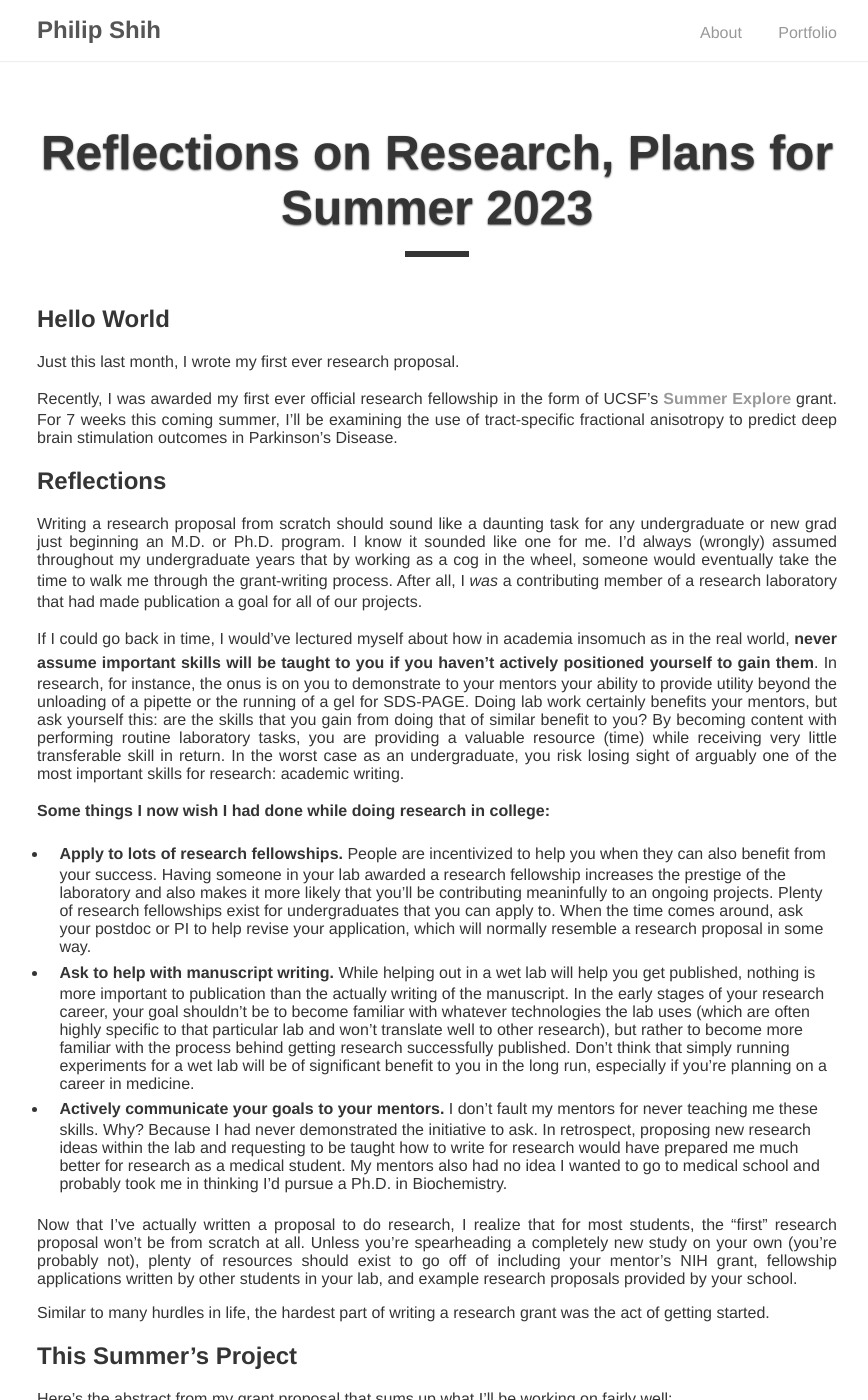
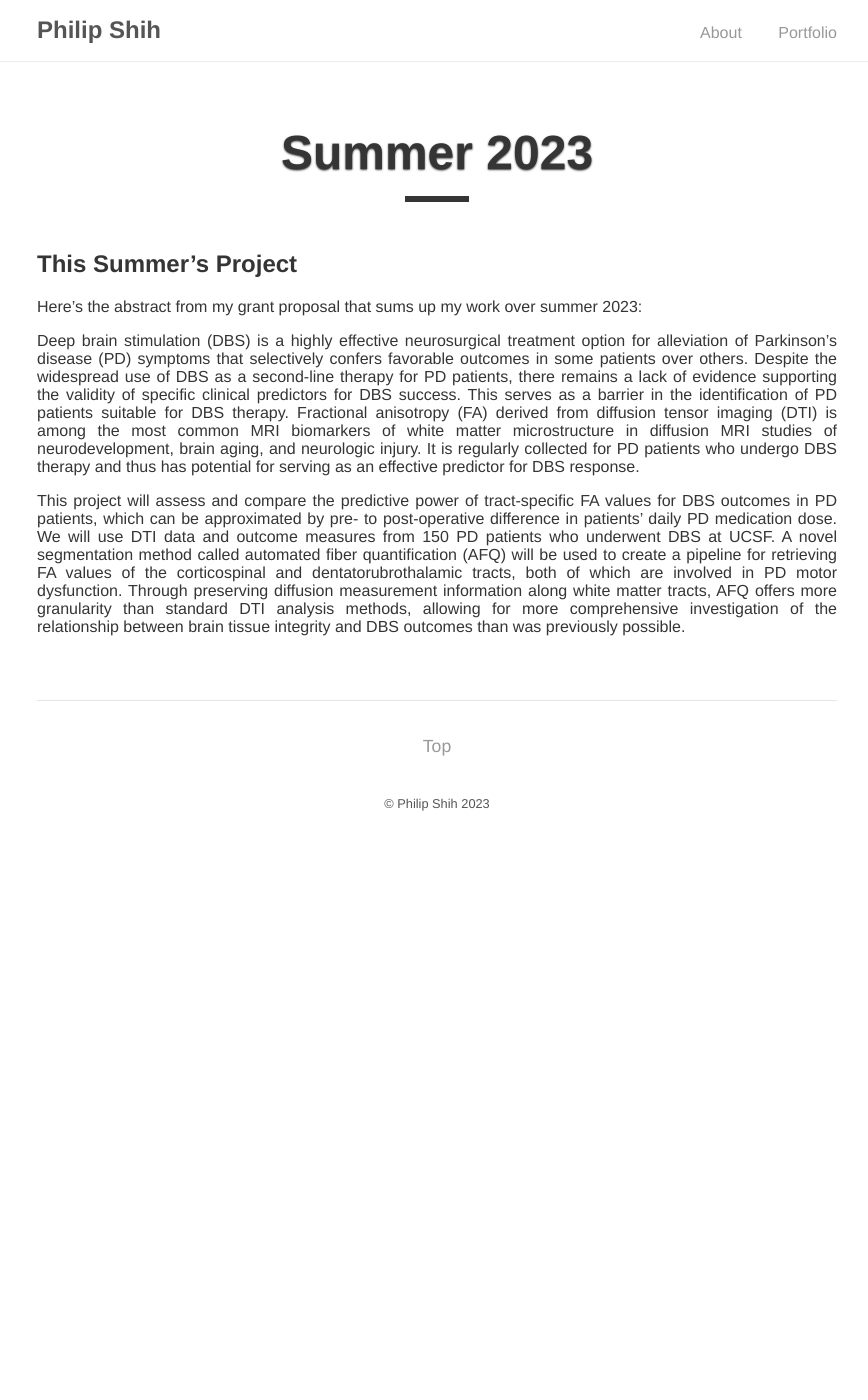
Before and after one commit to philipshih/philipshih.github.io, a Jekyll site: the page built from _posts/2023-04-21-first-post.md, in a window 1280 px wide and 1400 px high. Shown: the whole window, without its empty margins (203-1071 px from the left). Built offline with Jekyll 4.4.1, drawn with Linux system fonts in a browser that asks for light colours; some of the changed text lies outside the part shown.

Commit message:
Update 2023-04-21-first-post.md

```diff
--- a/_posts/2023-04-21-first-post.md
+++ b/_posts/2023-04-21-first-post.md
@@ -1,35 +1,13 @@
 ---
 layout: post
-title:  "Reflections on Research, Plans for Summer 2023"
+title:  "Summer 2023"
 info: "Blog"
 #tech: "--"
 type: Career
 ---
-
-## Hello World
-Just this last month, I wrote my first ever research proposal.
-
-Recently, I was awarded my first ever official research fellowship in the form of UCSF's **[Summer Explore](https://meded.ucsf.edu/fund-opportunity/summer-explore-research-fellowship)** grant. For 7 weeks this coming summer, I'll be examining the use of tract-specific fractional anisotropy to predict deep brain stimulation outcomes in Parkinson's Disease.
-
-## Reflections
-Writing a research proposal from scratch should sound like a daunting task for any undergraduate or new grad just beginning an M.D. or Ph.D. program. I know it sounded like one for me. I'd always (wrongly) assumed throughout my undergraduate years that by working as a cog in the wheel, someone would eventually take the time to walk me through the grant-writing process. After all, I *was* a contributing member of a research laboratory that had made publication a goal for all of our projects.
-
-If I could go back in time, I would've lectured myself about how in academia insomuch as in the real world, **never assume important skills will be taught to you if you haven't actively positioned yourself to gain them**. In research, for instance, the onus is on you to demonstrate to your mentors your ability to provide utility beyond the unloading of a pipette or the running of a gel for SDS-PAGE. Doing lab work certainly benefits your mentors, but ask yourself this: are the skills that you gain from doing that of similar benefit to you? By becoming content with performing routine laboratory tasks, you are providing a valuable resource (time) while receiving very little transferable skill in return. In the worst case as an undergraduate, you risk losing sight of arguably one of the most important skills for research: academic writing.
-
-**Some things I now wish I had done while doing research in college:**
-
-- **Apply to lots of research fellowships.** People are incentivized to help you when they can also benefit from your success. Having someone in your lab awarded a research fellowship increases the prestige of the laboratory and also makes it more likely that you'll be contributing meaninfully to an ongoing projects. Plenty of research fellowships exist for undergraduates that you can apply to. When the time comes around, ask your postdoc or PI to help revise your application, which will normally resemble a research proposal in some way.
-- **Ask to help with manuscript writing.** While helping out in a wet lab will help you get published, nothing is more important to publication than the actually writing of the manuscript. In the early stages of your research career, your goal shouldn't be to become familiar with whatever technologies the lab uses (which are often highly specific to that particular lab and won't translate well to other research), but rather to become more familiar with the process behind getting research successfully published. Don't think that simply running experiments for a wet lab will be of significant benefit to you in the long run, especially if you're planning on a career in medicine.
-- **Actively communicate your goals to your mentors.** I don't fault my mentors for never teaching me these skills. Why? Because I had never demonstrated the initiative to ask. In retrospect, proposing new research ideas within the lab and requesting to be taught how to write for research would have prepared me much better for research as a medical student. My mentors also had no idea I wanted to go to medical school and probably took me in thinking I'd pursue a Ph.D. in Biochemistry.
-
-Now that I've actually written a proposal to do research, I realize that for most students, the "first" research proposal won't be from scratch at all. Unless you're spearheading a completely new study on your own (you're probably not), plenty of resources should exist to go off of including your mentor's NIH grant, fellowship applications written by other students in your lab, and example research proposals provided by your school.
-
-Similar to many hurdles in life, the hardest part of writing a research grant was the act of getting started.
-
-
 ## This Summer's Project
 
-Here's the abstract from my grant proposal that sums up what I'll be working on fairly well:
+Here's the abstract from my grant proposal that sums up my work over summer 2023:
 
 Deep brain stimulation (DBS) is a highly effective neurosurgical
 treatment option for alleviation of Parkinson’s disease (PD)
@@ -62,13 +40,3 @@ granularity than standard DTI analysis methods, allowing for
 more comprehensive investigation of the relationship between
 brain tissue integrity and DBS outcomes than was previously
 possible.
-
-## Plans
-All of my ongoing research projects are fortunately compatible with remote work, so my summer will involve some traveling. I'll be in Colombia (Medellín, San Andrés, Cartagena) from late July to early August. Still exploring which countries to travel to over the rest of the summer, but high on my list are countries with reasonable costs of living including:
-
-- Thailand
-- Cambodia
-- Romania
-- Argentina
-
-If you're reading this and have any suggestions to offer, let me know!
```
